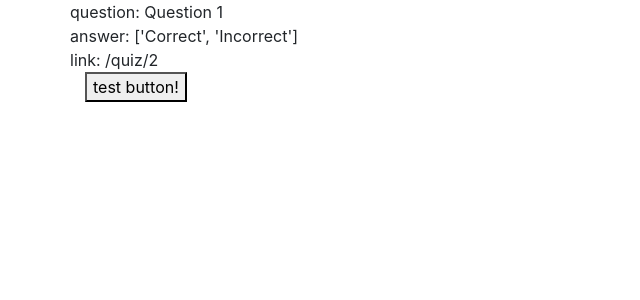
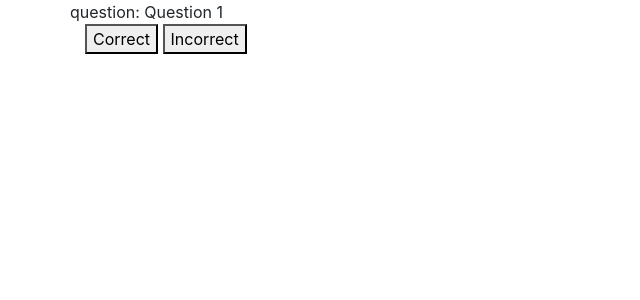
Before and after one commit to vaughn486/KoreanDrinkingGames, a Flask app: page /quiz/1 in a window 1280 px wide. Shown: the part 60-360 px from the top of the page, without its empty margins (0-640 px from the left). Run offline with Flask 3, Linux system fonts and the light colour scheme; some libraries are stand-ins or nearby versions; some web fonts are replaced.

Commit message:
added quiz functionality to move on to next function and calculate score

```diff
--- a/code/server.py
+++ b/code/server.py
@@ -1,4 +1,4 @@
-from flask import Flask
+from flask import Flask, redirect
 from flask import render_template
 from flask import Response, request, jsonify
 from flask import Markup
@@ -22,32 +22,33 @@ question = [
       "q": "Question 1",
       "media": "",
       "a": ["Correct", "Incorrect"],
-      "a_correct": 1
+      "a_correct": 0
    },
    {
       "id": "2",
       "q": "Question 2",
       "media": "",
       "a": ["Correct", "Incorrect"],
-      "a_correct": 1
+      "a_correct": 0
    },
    {
       "id": "3",
       "q": "Question 3",
       "media": "",
       "a": ["Correct", "Incorrect"],
-      "a_correct": 1
+      "a_correct": 0
    },
    {
       "id": "4",
       "q": "Question 4",
       "media": "",
       "a": ["Correct", "Incorrect"],
-      "a_correct": 1
+      "a_correct": 0
    }
 ]
 
 current_quiz_question = 0
+correct_answers_count = 0
 
 #user's quiz selections stored here
 user_quiz_data = [
@@ -217,22 +218,35 @@ def get_current_id():
     return jsonify({'current_quiz_question': current_quiz_question})
 
 # display quiz question #
-@app.route('/quiz/<int:quiz_id>')
+@app.route('/quiz/<int:quiz_id>', methods=['GET', 'POST'])
 def pageview(quiz_id):
-    global current_quiz_question
+    global current_quiz_question, correct_answers_count
+    if quiz_id == 1:
+        correct_answers_count = 0
+
+    current_quiz_question = quiz_id
+
     if quiz_id > len(question):
-        return "Question not found", 404
-    else:
-        current_quiz_question = quiz_id
-        object = question[quiz_id-1]   # -1 to compensate for indexing starting at 0
-        quiz_id = quiz_id+1
-        next_link = "/quiz/" + str(quiz_id) #link to next quiz question
-        return render_template('quiz.html', object=object, user_quiz_data=user_quiz_data, next_link=next_link, question=question)
+      return redirect('/quizresult')
+    question_data = question[quiz_id - 1]
+    print("get", quiz_id)
+
+    if request.method == 'POST':
+        selected_answer = request.form['answer']
+        if selected_answer == question_data['a'][question_data['a_correct']]:
+            correct_answers_count += 1
+            print(quiz_id, correct_answers_count)
+
+        if quiz_id > len(question):
+            return redirect('/quizresult')
+        else:
+            return redirect(f'/quiz/{quiz_id+1}')
+    return render_template('quiz.html', object=question_data, next_link=f'/quiz/{quiz_id + 1}', enumerate=enumerate)
 
 
 @app.route('/quizresult')
 def quizresult():
-   return render_template('quizresult.html')
+   return render_template('quizresult.html', correct_answers = correct_answers_count, total_questions=len(question))
 
 
 
--- a/code/templates/quiz.html
+++ b/code/templates/quiz.html
@@ -13,19 +13,11 @@
     question: {{object.q}}
 </div>
 
-<div class="row">
-    answer: {{object.a}}
-</div>
-
-<div class="row">
-    link: {{next_link}}
-</div>
-
-<div id="buttonContainer">
-    <button id="testbutton">
-        test button!
-    </button>
-</div>
+<form method="post" action="">
+    {% for idx, answer in enumerate(object.a) %}
+    <button type="submit" name="answer" value="{{ answer }}">{{ answer }}</button>
+    {% endfor %}
+</form>
 
 
 {% endblock %}
--- a/code/templates/quizresult.html
+++ b/code/templates/quizresult.html
@@ -2,9 +2,9 @@
 
 {% block content %}
 
-QUIZ RESULT PAGE
+<h2>QUIZ RESULT PAGE</h2>
 
-You got X out of X questions correct!
+You got {{correct_answers}} out of {{total_questions}} questions correct!
 
 
 {% endblock %}
```
